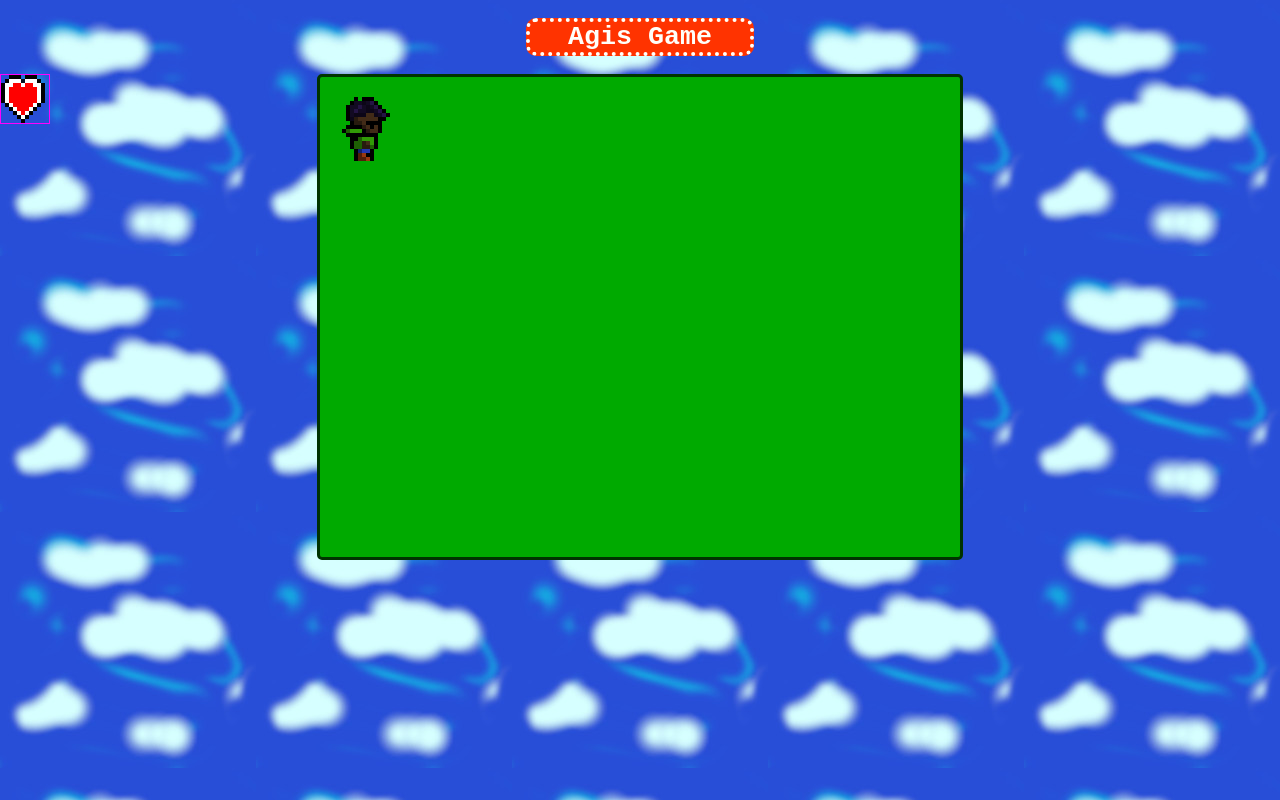
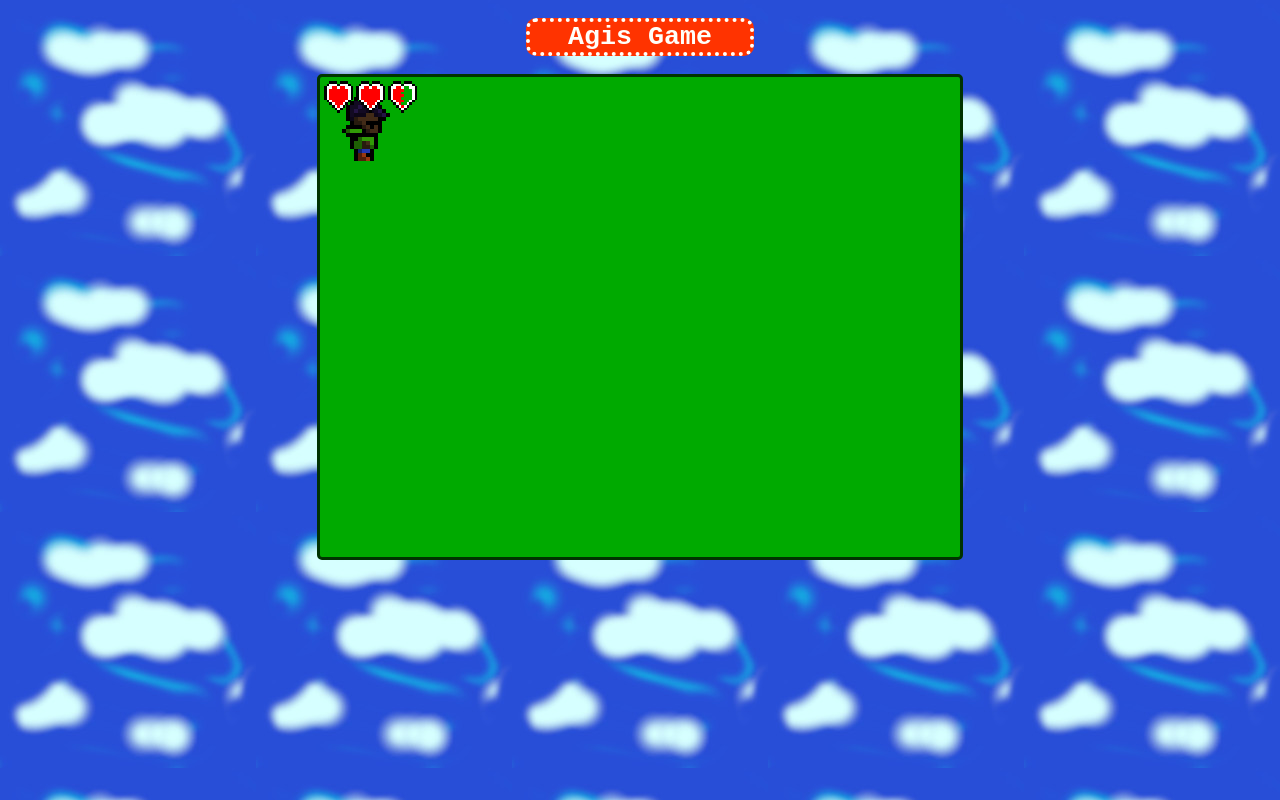
Before and after one commit to ben0bi/AgisGame, a plain HTML site: page index.html in a window 1280 px wide. Drawn offline with Linux system fonts and the light colour scheme.

Commit message:
Showing some hearts.

```diff
--- a/css/root.css
+++ b/css/root.css
@@ -111,14 +111,14 @@ body, html
 {
 	background-image:url('../images/spritesheet_hearts.png');
 	background-size: 500% auto;
-	border: 1px solid #FF00FF;
+	/*border: 1px solid #FF00FF;*/
 	/* Image size is 12x12px */
-	width: 48px;
-	height: 48px;
+	width: 32px;
+	height: 32px;
 }
 
 .empty {background-position: 0 0;}
-.f1 {background-position: -48 0;}
-.half {background-position: -96 0;}
-.f3 {background-position: -144 0}
-.full {background-position: -192 0}
+.f1 {background-position: -32 0;}
+.half {background-position: -64 0;}
+.f3 {background-position: -96 0}
+.full {background-position: -128 0}
--- a/index.html
+++ b/index.html
@@ -15,9 +15,9 @@
 <div class="heart empty sprite"></div>
 <div class="heart f1 sprite"></div>
 <div class="heart half sprite"></div>
+<div class="heart f3 sprite"></div>
+<div class="heart full sprite"></div>
 -->
-<!-- <div class="heart f3 sprite"></div> -->
-<div class="heart full sprite"></div>
 
 <div id="pixiwindow">
 <!--
--- a/js/game.js
+++ b/js/game.js
@@ -28,10 +28,18 @@ var aCharacter = function()
 {
 	var me = this; // prevent sub functions from getting this-ed.
 	// lebenspunkte
-	var LP = 12; // make hearts, not war. Zelda hearts.
-	this.getLP = function() {return LP;}
-	this.addLP = function(value) {LP+=value;return LP;}
-	this.setLP = function(value) {LP=value;return LP;}
+	var m_LP = 10; // make hearts, not war. Zelda hearts.
+	var m_maxLP = 12; // a heart gets 4 LP.
+	this.getLP = function() {return m_LP;}
+	this.addLP = function(value) {m_LP+=value;__constrainLP();return m_LP;}
+	this.setLP = function(value) {m_LP=value;__constrainLP();return m_LP;}
+	var __constrainLP = function()
+	{
+		if(m_LP>m_maxLP)
+			m_LP = m_maxLP;
+		if(m_LP<0)
+			m_LP = 0;
+	}
 
 	// x and y position of the player.
 	var m_x = 10;
@@ -58,12 +66,43 @@ var aCharacter = function()
 	var m_frameChange = 0.0; // time until next frame change.
 	var m_maxFrameChange = 0.15 // wait so long for next frame change.
 	var m_STATE = cSTATE_STANDING; // 0 = standing, 1 = moving
-	this.setState=function(newstate)
+	this.setState=function(newstate) {m_STATE=newstate;}
+	// is this a real player which is connected to key or network events?
+	this.isRealPlayer = 0; // 0 = npc
+
+	// render the hearts of this player.
+	this.RENDERhearts=function()
 	{
-		m_STATE=newstate;
+		var maxhearts=parseInt(m_maxLP*0.25); // heart has 4 states and empty state.
+		var fullhearts = parseInt(m_LP*0.25)-1;
+		var hx=0;
+		for(var i=0;i<maxhearts;i++)
+		{
+			var status = "empty";
+			if(i<=fullhearts)
+			{	status = "full";
+			}else{
+				if(i>fullhearts && i<=parseInt(m_LP*0.25))
+				{
+					var q=m_LP%4;
+					switch(q)
+					{
+						case 1: status="f1";break;
+						case 2: status="half"; break;
+						case 3: status="f3"; break;
+						default:
+							status="empty";break;
+					}
+				}
+			}
+			hx=i*32+4;
+			// set new class
+			m_myclass = "heart sprite";
+			// create element and append it to the screen.
+			var elem='<div class="'+m_myclass+' '+status+'" style="top: 4px; left: '+hx+'px;"></div>';
+			$(g_gameengine.getActualDisplayID()).append(elem);
+		}
 	}
-	// is this a real player which is connected to key or network events?
-	this.isRealPlayer = false;
 
 	// update function
 	this.UPDATE = function(deltatime)
@@ -124,6 +163,8 @@ var aCharacter = function()
 				me.setState(cSTATE_MOVING);
 			}
 		}
+
+		// check the state and do something.
 		m_frameChange+=deltatime;
 		switch(m_STATE)
 		{
@@ -150,6 +191,7 @@ var aCharacter = function()
 			m_frameChange=0;
 	}
 
+	// move the character in a specific direction.
 	this.move = function(direction,deltatime)
 	{
 		var dw=g_gameengine.getActualDisplayWidth();
@@ -195,6 +237,7 @@ var aCharacter = function()
 			m_y=parseInt(dh-(m_h*0.5));
 	}
 
+	// render the character
 	this.RENDER=function()
 	{
 		// translate direction
@@ -253,5 +296,9 @@ var aGame = function()
 			p.UPDATE(deltatime);
 			p.RENDER();
 		}
+
+		// show the hearts of the first player.
+		if(m_maxplayers>0)
+			m_players[0].RENDERhearts();
 	}
 }
```
